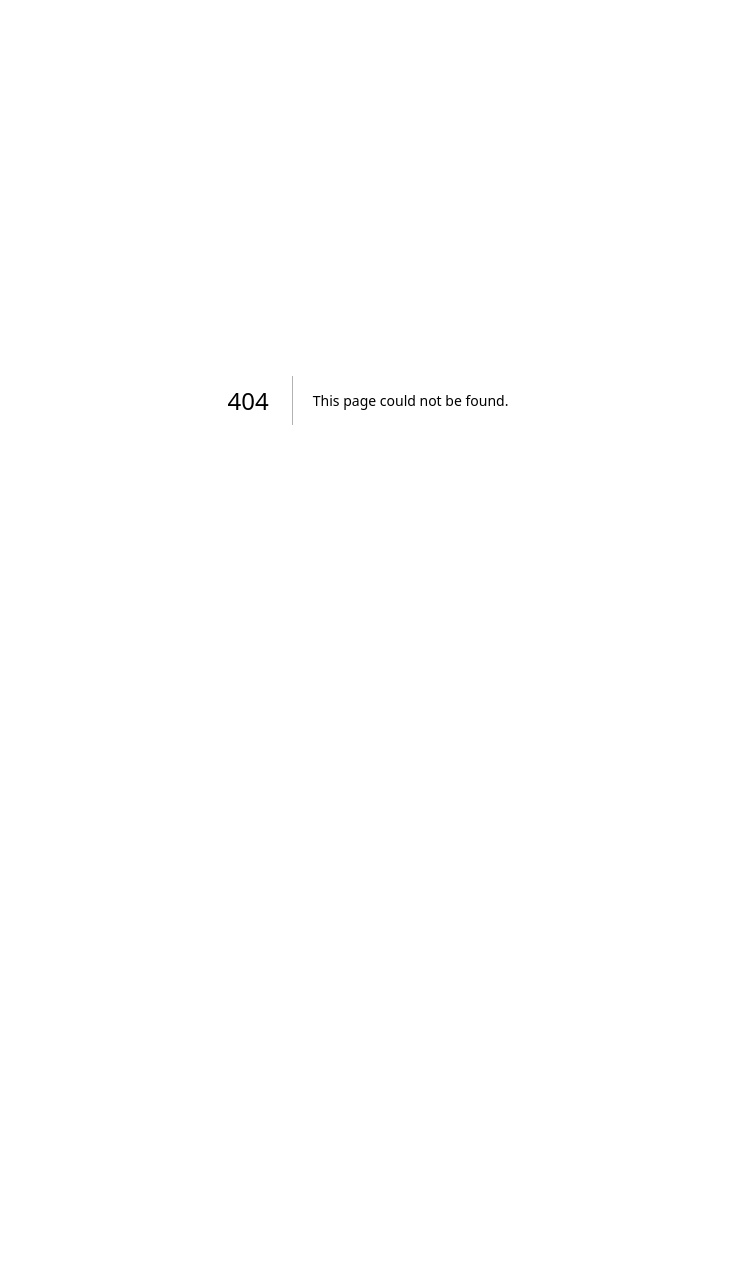
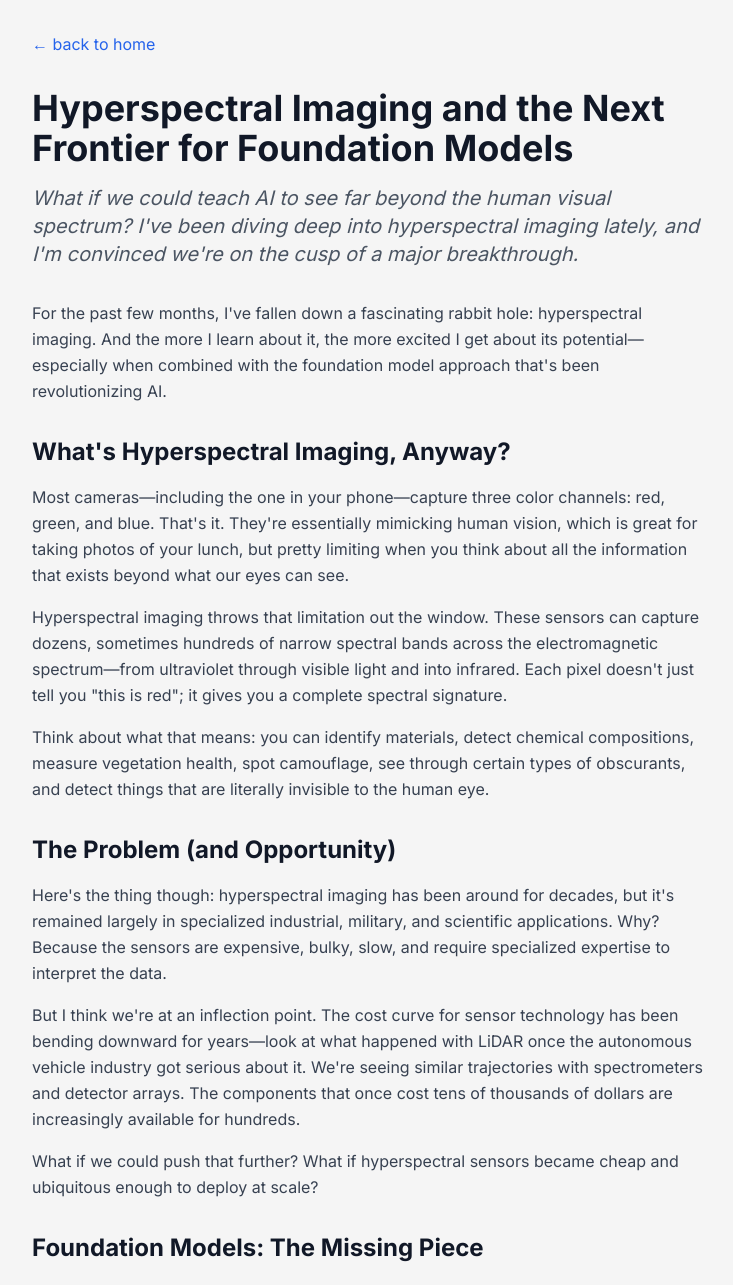
Before and after one commit to devin-gupta/devin-gupta.github.io, a Next.js app: page /blog/hyperspectral-imaging-and-the-next-frontier-for-foundation-m in a window 1280 px wide. Before the commit this address had no page. Shown: the top 1285 px of the page, without its empty margins (272-1005 px from the left). Before the commit the page ends 800 px from the top, so only its background shows below. Built offline with nearby package versions, Linux system fonts and the light colour scheme.

Commit message:
Add blog post: Hyperspectral Imaging and the Next Frontier for Foundation Models

```diff
--- /dev/null
+++ b/src/app/blog/hyperspectral-imaging-and-the-next-frontier-for-foundation-m/page.tsx
@@ -0,0 +1,129 @@
+import Link from 'next/link';
+
+export default function BlogPost() {
+  return (
+    <div className="max-w-2xl mx-5 md:m-auto py-8">
+      <Link href="/" className="text-blue-600 hover:text-blue-800 mb-8 inline-block">
+        ← back to home
+      </Link>
+
+      <article className="prose prose-slate max-w-none">
+        <h1 className="text-4xl font-bold mb-4 text-gray-900">Hyperspectral Imaging and the Next Frontier for Foundation Models</h1>
+
+        <p className="text-xl italic text-gray-600 mb-8">
+          What if we could teach AI to see far beyond the human visual spectrum? I've been diving deep into hyperspectral imaging lately, and I'm convinced we're on the cusp of a major breakthrough.
+        </p>
+
+        <p className="mb-4 text-gray-700 leading-relaxed">
+          For the past few months, I've fallen down a fascinating rabbit hole: hyperspectral imaging. And the more I learn about it, the more excited I get about its potential—especially when combined with the foundation model approach that's been revolutionizing AI.
+        </p>
+
+        <h2 className="text-2xl font-bold mt-8 mb-4 text-gray-900">What's Hyperspectral Imaging, Anyway?</h2>
+
+        <p className="mb-4 text-gray-700 leading-relaxed">
+          Most cameras—including the one in your phone—capture three color channels: red, green, and blue. That's it. They're essentially mimicking human vision, which is great for taking photos of your lunch, but pretty limiting when you think about all the information that exists beyond what our eyes can see.
+        </p>
+
+        <p className="mb-4 text-gray-700 leading-relaxed">
+          Hyperspectral imaging throws that limitation out the window. These sensors can capture dozens, sometimes hundreds of narrow spectral bands across the electromagnetic spectrum—from ultraviolet through visible light and into infrared. Each pixel doesn't just tell you "this is red"; it gives you a complete spectral signature.
+        </p>
+
+        <p className="mb-4 text-gray-700 leading-relaxed">
+          Think about what that means: you can identify materials, detect chemical compositions, measure vegetation health, spot camouflage, see through certain types of obscurants, and detect things that are literally invisible to the human eye.
+        </p>
+
+        <h2 className="text-2xl font-bold mt-8 mb-4 text-gray-900">The Problem (and Opportunity)</h2>
+
+        <p className="mb-4 text-gray-700 leading-relaxed">
+          Here's the thing though: hyperspectral imaging has been around for decades, but it's remained largely in specialized industrial, military, and scientific applications. Why? Because the sensors are expensive, bulky, slow, and require specialized expertise to interpret the data.
+        </p>
+
+        <p className="mb-4 text-gray-700 leading-relaxed">
+          But I think we're at an inflection point. The cost curve for sensor technology has been bending downward for years—look at what happened with LiDAR once the autonomous vehicle industry got serious about it. We're seeing similar trajectories with spectrometers and detector arrays. The components that once cost tens of thousands of dollars are increasingly available for hundreds.
+        </p>
+
+        <p className="mb-4 text-gray-700 leading-relaxed">
+          What if we could push that further? What if hyperspectral sensors became cheap and ubiquitous enough to deploy at scale?
+        </p>
+
+        <h2 className="text-2xl font-bold mt-8 mb-4 text-gray-900">Foundation Models: The Missing Piece</h2>
+
+        <p className="mb-4 text-gray-700 leading-relaxed">
+          This is where it gets really interesting. The traditional approach to hyperspectral imaging requires domain experts who understand spectral signatures, calibration, atmospheric correction, and material science. It's powerful but doesn't scale.
+        </p>
+
+        <p className="mb-4 text-gray-700 leading-relaxed">
+          Foundation models change everything.
+        </p>
+
+        <p className="mb-4 text-gray-700 leading-relaxed">
+          We've seen what happens when you train large neural networks on massive amounts of diverse data—they learn rich, generalizable representations that transfer across tasks. GPT learned language patterns from billions of words. Vision models learned visual concepts from millions of images. These models develop an intuitive understanding of their domain that can be fine-tuned for countless downstream applications.
+        </p>
+
+        <p className="mb-4 text-gray-700 leading-relaxed">
+          Now imagine training foundation models on massive hyperspectral datasets. The model wouldn't just learn "this is a tree"—it would learn the spectral signatures of different tree species, their health states, their water content, seasonal variations, and how they differ from synthetic materials pretending to be trees. It would learn material properties, chemical compositions, atmospheric effects, and patterns humans haven't even thought to look for.
+        </p>
+
+        <h2 className="text-2xl font-bold mt-8 mb-4 text-gray-900">The Virtuous Cycle</h2>
+
+        <p className="mb-4 text-gray-700 leading-relaxed">
+          Here's what excites me most: these two trends could reinforce each other.
+        </p>
+
+        <p className="mb-4 text-gray-700 leading-relaxed">
+          Cheaper sensors → more deployment → more data → better foundation models → more valuable applications → more investment in sensors → even cheaper sensors.
+        </p>
+
+        <p className="mb-4 text-gray-700 leading-relaxed">
+          Right now, we don't have vast public datasets of hyperspectral imagery the way we have ImageNet or Common Crawl. But if sensors become cheap enough to put everywhere—on drones, on satellites, on streetlights, on agricultural equipment—we could build those datasets. And once we have foundation models that make the data accessible to non-experts, the applications multiply.
+        </p>
+
+        <p className="mb-4 text-gray-700 leading-relaxed">
+          Agriculture could get precise plant health monitoring. Environmental science could track pollution and ecosystem changes in unprecedented detail. Medical imaging could detect conditions invisible to current technology. Security applications could identify threats and hazards. Materials science could accelerate dramatically.
+        </p>
+
+        <h2 className="text-2xl font-bold mt-8 mb-4 text-gray-900">What Needs to Happen</h2>
+
+        <p className="mb-4 text-gray-700 leading-relaxed">
+          I think there are a few key challenges to crack:
+        </p>
+
+        <p className="mb-2 text-gray-700 leading-relaxed">
+          <strong>Sensor economics</strong>: We need continued innovation in making hyperspectral sensors smaller, cheaper, and faster. The technology exists; it's about engineering for cost and scale.
+        </p>
+
+        <p className="mb-2 text-gray-700 leading-relaxed">
+          <strong>Data infrastructure</strong>: Someone needs to start building large, diverse hyperspectral datasets with good metadata. This is expensive upfront but essential.
+        </p>
+
+        <p className="mb-2 text-gray-700 leading-relaxed">
+          <strong>Model architecture</strong>: Hyperspectral data has different properties than RGB images—more channels, different spatial resolutions, physical constraints. We'll need models designed for these characteristics.
+        </p>
+
+        <p className="mb-4 text-gray-700 leading-relaxed">
+          <strong>Killer applications</strong>: We need a few compelling use cases that justify the initial investment and bootstrap the ecosystem.
+        </p>
+
+        <h2 className="text-2xl font-bold mt-8 mb-4 text-gray-900">Why Now?</h2>
+
+        <p className="mb-4 text-gray-700 leading-relaxed">
+          The convergence feels right. Sensor costs are dropping. Foundation models have proven their worth. Compute is abundant. And there's growing recognition that we're leaving enormous amounts of information on the table by limiting ourselves to human-visible wavelengths.
+        </p>
+
+        <p className="mb-4 text-gray-700 leading-relaxed">
+          I don't know exactly what the timeline looks like, but I'm convinced that in five to ten years, hyperspectral imaging combined with foundation models will be solving problems we currently think of as intractable.
+        </p>
+
+        <p className="mb-4 text-gray-700 leading-relaxed">
+          And honestly? I just think it's really cool that we might teach computers to see things we literally can't imagine. That's the kind of future I want to help build.
+        </p>
+
+        <hr className="my-8 border-gray-300" />
+
+        <p className="text-gray-600 italic">
+          If you're working on anything related to hyperspectral imaging or have thoughts on this, I'd love to hear from you. Drop me a line.
+        </p>
+      </article>
+    </div>
+  );
+}
```
